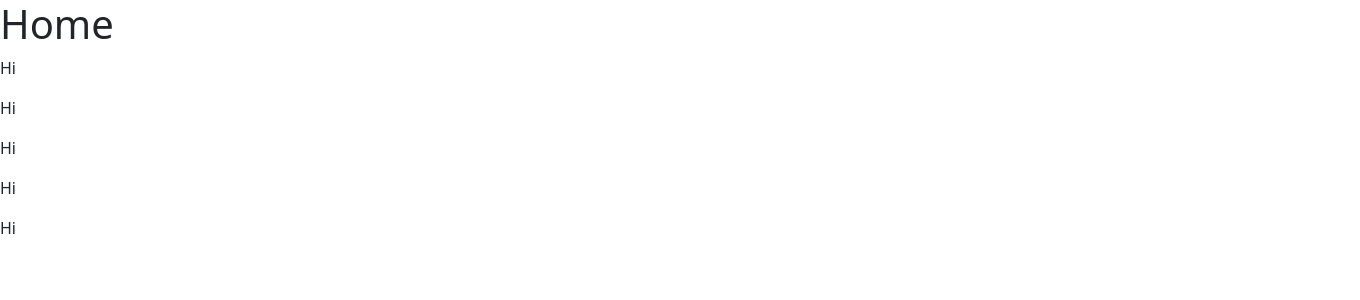
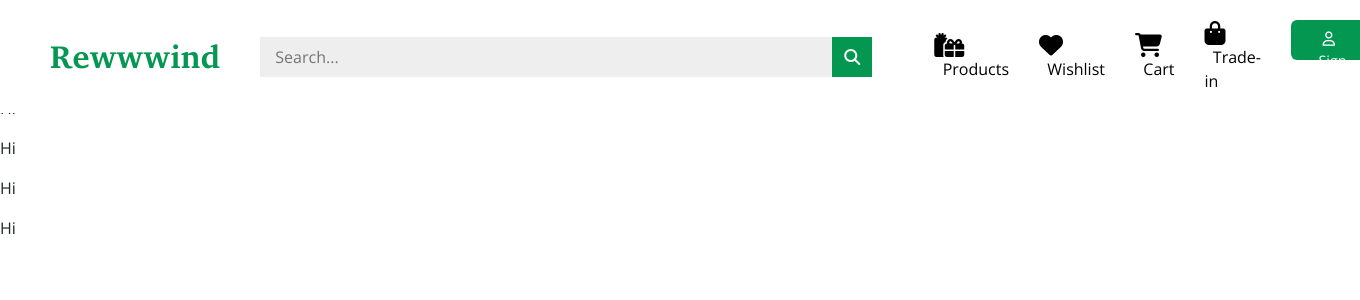
Before and after one commit to bennygdev/rewwwind, a Flask app: page / in a window 1360 px wide. Shown: the top 300 px of the page. Run offline with Flask 3, Linux system fonts and the light colour scheme; some libraries are stand-ins or nearby versions.

Commit message:
added navbar, nav css + js, global css, fonts, added wtform model for login and register

```diff
--- /dev/null
+++ b/app/static/css/globalStyles.css
@@ -0,0 +1,45 @@
+/* Import fonts */
+@font-face {
+  font-family: "OpenSansRegular";
+  src: url(../fonts/OpenSans-Regular.ttf);
+}
+
+@font-face {
+  font-family: "OpenSansSemibold";
+  src: url(../fonts/OpenSans-SemiBold.ttf);
+}
+
+@font-face {
+  font-family: "OpenSansBold";
+  src: url(../fonts/OpenSans-Bold.ttf);
+}
+
+@font-face {
+  font-family: "CharisSILRegular";
+  src: url(../fonts/CharisSIL-Regular.ttf)
+}
+
+@font-face {
+  font-family: "CharisSILBold";
+  src: url(../fonts/CharisSIL-Bold.ttf)
+}
+
+* {
+  box-sizing: border-box;
+  padding: 0;
+  margin: 0;
+}
+
+html {
+  scroll-behavior: smooth;
+}
+
+body {
+  background-color: #FFF;
+  font-family: "OpenSansRegular";
+  /* margin-top: 75px; */
+}
+
+textarea:focus, input:focus{
+  outline: none;
+}
--- /dev/null
+++ b/app/static/css/navbar.css
@@ -0,0 +1,230 @@
+nav {
+  font-family: "OpenSansRegular";
+  display: flex;
+  flex-direction: row;
+  align-items: center;
+  justify-content: space-between;
+  padding: 20px 50px;
+  position: absolute;
+  width: 100%;
+  top: 0;
+  left: 0;
+  background: #ffffff;
+  z-index: 1;
+}
+
+.nav__left {
+  display: flex;
+  align-items: center;
+  justify-content: center;
+}
+
+.nav__left a {
+  text-decoration: none;
+}
+
+.nav__left h1 {
+  font-family: "CharisSILBold";
+  color: #039752;
+  font-size: 2em;
+  margin-bottom: 0;
+  margin-right: 20px;
+}
+
+.nav__hamburger-menu {
+  font-size: 1.5rem;
+  display: none;
+  color: var(--primary-black);
+}
+
+.nav__logo {
+  width: 140px;
+  max-width: 200px;
+}
+
+.nav__links {
+  list-style-type: none;
+  display: flex;
+  flex-direction: row;
+  gap: 30px;
+  margin-bottom: 0px;
+  align-items: center;
+}
+
+.nav__link {
+  text-decoration: none;
+  color: #000000;
+  transition: 0.2s ease;
+}
+
+.nav__link--active {
+  color: blue;
+}
+
+.nav__button {
+  font-family: "OpenSansRegular";
+  border: none;
+  background-color: #039752;
+  font-size: 0.9em;
+  height: 40px;
+  padding: 8px 20px 8px 20px;
+  border-radius: 6px;
+  color: #fff;
+}
+
+/* Search */
+.nav__search-container {
+  position: relative;
+  display: inline-block;
+  margin-left: 20px;
+  width: 45vw;
+}
+
+.nav__search-bar {
+  width: 100%;
+  padding: 8px 40px 8px 15px;
+  border-radius: 0;
+  background-color: #eee;
+  border: none;
+  /* border: 1px solid black; */
+}
+
+.nav__search-bar.focused {
+  border-radius: 8px 8px 0 0;
+  border-bottom: none;
+}
+
+.nav__search-button {
+  background-color: #039752;
+  padding: 12px;
+  color: #fff;
+  position: absolute;
+  right: 0px;
+  top: 50%;
+  transform: translateY(-50%);
+  cursor: pointer;
+}
+
+/* Profile */
+.nav__profile--picture {
+  /* background-color: grey; */
+  background-image: url(../media/profile_image_default.jpg);
+  background-size: cover;
+  background-position: center;
+  width: 40px;
+  height: 40px;
+  border-radius: 20px;
+  cursor: pointer;
+}
+
+/* Sticky */
+.sticky {
+  position: fixed;
+  height: 80px;
+  top: 0;
+  width: 100%;
+  z-index: 2;
+  background-color: var(--primary-white);
+  box-shadow: 0 2px 5px rgba(0, 0, 0, 0.1);
+  background-color: #fff;
+  transition: top 0.3s;
+}
+
+/* Offcanvas menu */
+.offcanvas-logo {
+  width: 140px;
+}
+
+.offcanvas-body {
+  display: flex;
+  flex-direction: column;
+  padding: 30px;
+}
+
+.offcanvas-nav {
+  list-style-type: none;
+  font-size: 1.4rem;
+  padding: 0;
+}
+
+.offcanvas-nav a {
+  display: block;
+}
+
+.offcanvas-nav__extra {
+  margin-top: auto;
+  font-size: 0.8rem;
+  line-height: 0.7em;
+  opacity: 0.8;
+}
+
+/* Options menu */
+.nav__optionMenu {
+  display: none;
+  position: absolute;
+  top: 100%;
+  right: 50px;
+  width: 150px;
+  box-shadow: 0px 0px 8px rgba(0, 0, 0, 0.1);
+  z-index: 1;
+  /* padding: 10px; */
+  background-color: #fff;
+  border-radius: 10px;
+}
+
+.nav__optionMenu--links {
+  list-style-type: none;
+  gap: 10px;
+  padding: 0px;
+}
+
+.nav__optionMenu--link {
+  padding: 12px;
+  display: block;
+  text-align: center;
+  transition: 0.15s ease;
+  font-size: 0.9em;
+  text-decoration: none;
+  color: #000;
+}
+
+.nav__optionMenu--links li {
+  border-bottom: 1px solid #ddd;
+}
+
+.nav__optionMenu--links li:hover .nav__optionMenu--link {
+  background-color: #eee;
+}
+
+.nav__optionMenu--links li:first-child {
+  border-top: none;
+}
+
+.nav__optionMenu--links li:last-child {
+  border-bottom: none;
+}
+
+@media (max-width: 1028px) {
+  nav {
+    padding: 10px 30px;
+  }
+
+  .nav__links {
+    justify-content: flex-end;
+    gap: 7px;
+  }
+
+  .nav__desktop {
+    display: none;
+  }
+
+  .nav__hamburger-menu {
+    display: block;
+    margin-left: auto;
+    justify-self: flex-end;
+  }
+
+  .nav__search-container {
+    width: 70vw;
+  }
+}
--- /dev/null
+++ b/app/templates/components/navbar.html
@@ -0,0 +1,63 @@
+<nav class="main__navbar">
+  <div class="nav__left">
+    <!-- <a href='/'><img src="" id="nav__logo" class="nav__logo" alt="Logo"></a> -->
+    <a href="/"><h1>Rewwwind</h1></a>
+     <!-- Search btn here -->
+     <div class="nav__search-container">
+       <input type="text" id="nav__search-bar" class="nav__search-bar" placeholder="Search..." autocomplete="off">
+       <i class="fa-solid fa-magnifying-glass nav__search-button" id="nav__search-button"></i>
+       <div id="nav__search--suggestions" class="nav__search--suggestions"></div>
+     </div>
+  </div>
+
+
+  <!-- Navigation links -->
+  <ul class="nav__links">
+    <li><a data-bs-toggle="offcanvas" href="#offcanvasMenu" role="button" aria-controls="offcanvasMenu" class="nav__link nav__hamburger-menu nav__mobile"><i class="fa-solid fa-bars"></i></a></li>
+    <li><a class="nav__link nav__desktop" href='/products'><i class="fa-solid fa-gifts fa-xl"></i>&nbsp;&nbsp;Products</a></li>
+    <li><a class="nav__link nav__desktop" href='/wishlist'><i class="fa-solid fa-heart fa-xl"></i>&nbsp;&nbsp;Wishlist</a></li>
+    <li><a class="nav__link nav__desktop" href='/cart'><i class="fa-solid fa-cart-shopping fa-xl"></i>&nbsp;&nbsp;Cart</a></li>
+    <li><a class="nav__link nav__desktop" href='/trade-in'><i class="fa-solid fa-bag-shopping fa-xl"></i>&nbsp;&nbsp;Trade-in</a></li>
+    <!-- <a class="nav__link nav__desktop" href="/cart"><button class="nav__button"><i class="fa-solid fa-cart-shopping"></i>&nbsp;&nbsp;Cart (?)</button></a> -->
+    <div class="nav__link nav__desktop nav__profile--options nav__profile"><button class="nav__button"><i class="fa-regular fa-user"></i>&nbsp;&nbsp;Sign in</button></div>
+    <!-- <div class="nav__link nav__desktop nav__profile"><button class="nav__button"><i class="fa-regular fa-user"></i> Sign In</button></div> -->
+    <!-- add options menu when click -->
+    <div class="nav__optionMenu">
+      <ul class="nav__optionMenu--links">
+        <!-- logged out -->
+        {% if user.is_authenticated %}
+        <li><a class="nav__optionMenu--link" href="/profile">Your Profile</a></li>
+        <li><a class="nav__optionMenu--link" href="/overview">My Dashboard</a></li>
+        <li><a class="nav__optionMenu--link" href="/orders">My Orders</a></li>
+        <li><a class="nav__optionMenu--link" href="/logout">Log Out</a></li>
+        <!-- logged in -->
+        {% else %}
+        <li><a class="nav__optionMenu--link" href="/login">Login</a></li>
+        <li><a class="nav__optionMenu--link" href="/register">Register</a></li>
+        {% endif %}
+      </ul>
+    </div>
+  </ul>
+</nav>
+
+<!-- Offcanvas menu -->
+<div class="offcanvas offcanvas-start" tabindex="-1" id="offcanvasMenu" aria-labelledby="offcanvasMenu">
+  <div class="offcanvas-header">
+    <img src="" class="offcanvas-logo" alt="Logo">
+    <button type="button" class="btn-close" data-bs-dismiss="offcanvas" aria-label="Close"></button>
+  </div>
+  <div class="offcanvas-body">
+    <ul class="offcanvas-nav">
+      <li><a class='nav__link offcanvas__link--active' href='/'>Home</a></li>
+      <li><a class='nav__link' href='/products'>Products</a></li>
+      <li><a class='nav__link' href='/saved'>Saved</a></li>
+      <li><a class='nav__link' href='/cart'>Cart (?)</a></li>
+    </ul>
+    <div class="offcanvas-nav__extra">
+      <a href="/"><p>Privacy Policy</p></a>
+      <a href="/"><p>Terms of service</p></a>
+      <a href="/"><p>License</p></a>
+      <p>&copy; Brand 2024</p>
+    </div>
+  </div>
+</div>
--- a/app/templates/views/base.html
+++ b/app/templates/views/base.html
@@ -6,18 +6,25 @@
 
   <!-- Bootstrap -->
   <link href="https://cdn.jsdelivr.net/npm/bootstrap@5.3.3/dist/css/bootstrap.min.css" rel="stylesheet" integrity="sha384-QWTKZyjpPEjISv5WaRU9OFeRpok6YctnYmDr5pNlyT2bRjXh0JMhjY6hW+ALEwIH" crossorigin="anonymous">
-
+  <link rel= "stylesheet" type= "text/css" href= "{{ url_for('static',filename='css/globalStyles.css') }}">
+  <link rel= "stylesheet" type= "text/css" href= "{{ url_for('static',filename='css/navbar.css') }}">
   {% block styles %}
   {% endblock %}
   <title>{% block title %}Home{% endblock %}</title>
 </head>
 <body>
+  {% include "components/navbar.html" %}
 
   <div class="content">
     {% block content %}
     {% endblock %}
   </div>
 
+  <script
+    type="text/javascript"
+    src="{{ url_for('static', filename='js/navInteractions.js') }}"
+  ></script>
+
   <!-- Bootstrap JS -->
   <script src="https://cdn.jsdelivr.net/npm/bootstrap@5.3.3/dist/js/bootstrap.bundle.min.js" integrity="sha384-YvpcrYf0tY3lHB60NNkmXc5s9fDVZLESaAA55NDzOxhy9GkcIdslK1eN7N6jIeHz" crossorigin="anonymous"></script>
   <script src="https://kit.fontawesome.com/c6f6d08f7b.js" crossorigin="anonymous"></script>
```
Also changed, not shown: app/forms.py (added, +17 -0 lines), app/static/js/navInteractions.js (added, +61 -0 lines), app/auth.py (added), app/static/fonts/CharisSIL-Bold.ttf (added), app/static/fonts/CharisSIL-BoldItalic.ttf (added), app/static/fonts/CharisSIL-Italic.ttf (added), app/static/fonts/CharisSIL-Regular.ttf (added), app/static/fonts/OpenSans-Bold.ttf (added), app/static/fonts/OpenSans-Regular.ttf (added), app/static/fonts/OpenSans-SemiBold.ttf (added), app/static/media/green_placeholder.jpg (added), app/static/media/profile_image_default.jpg (added).
